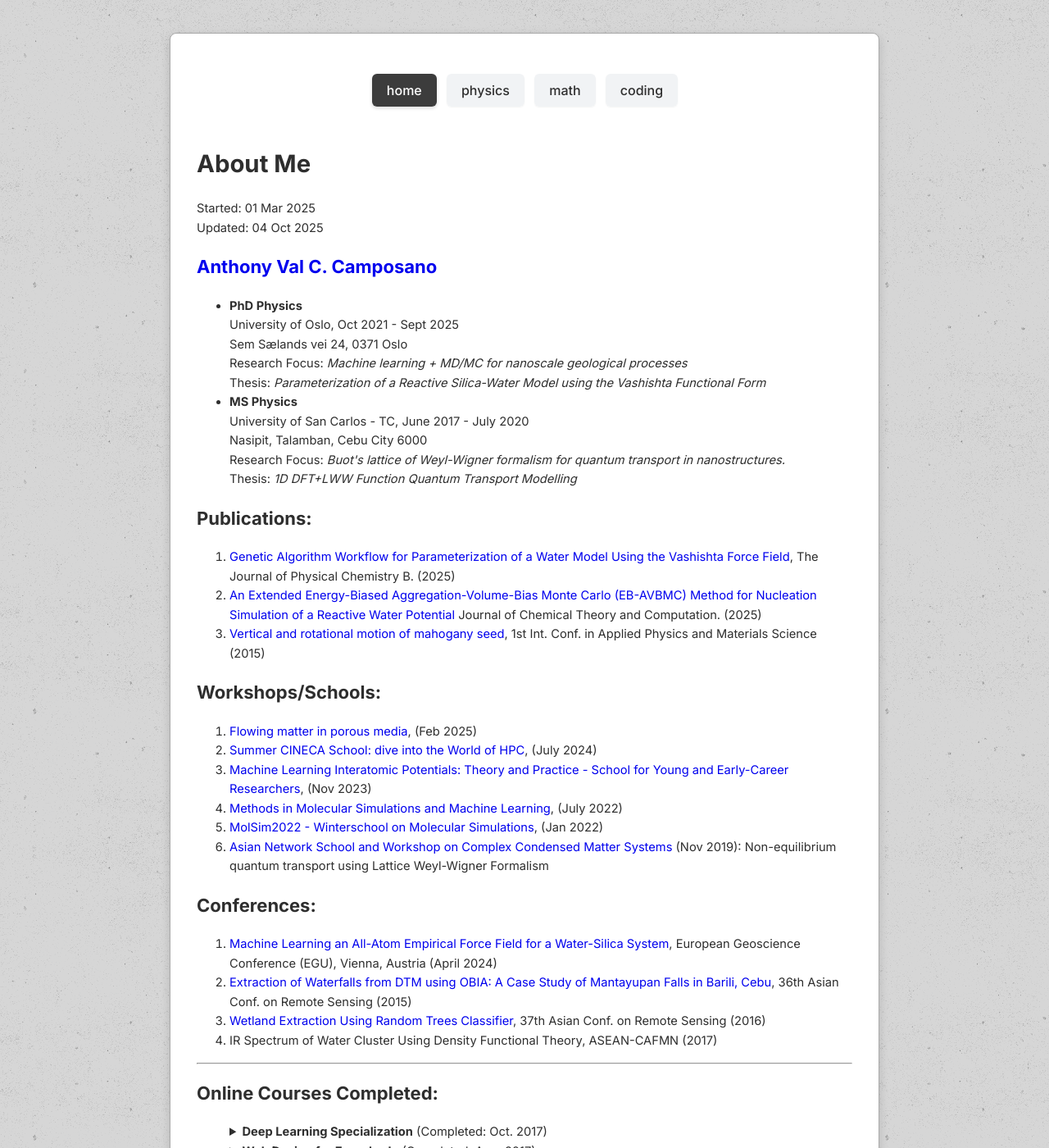
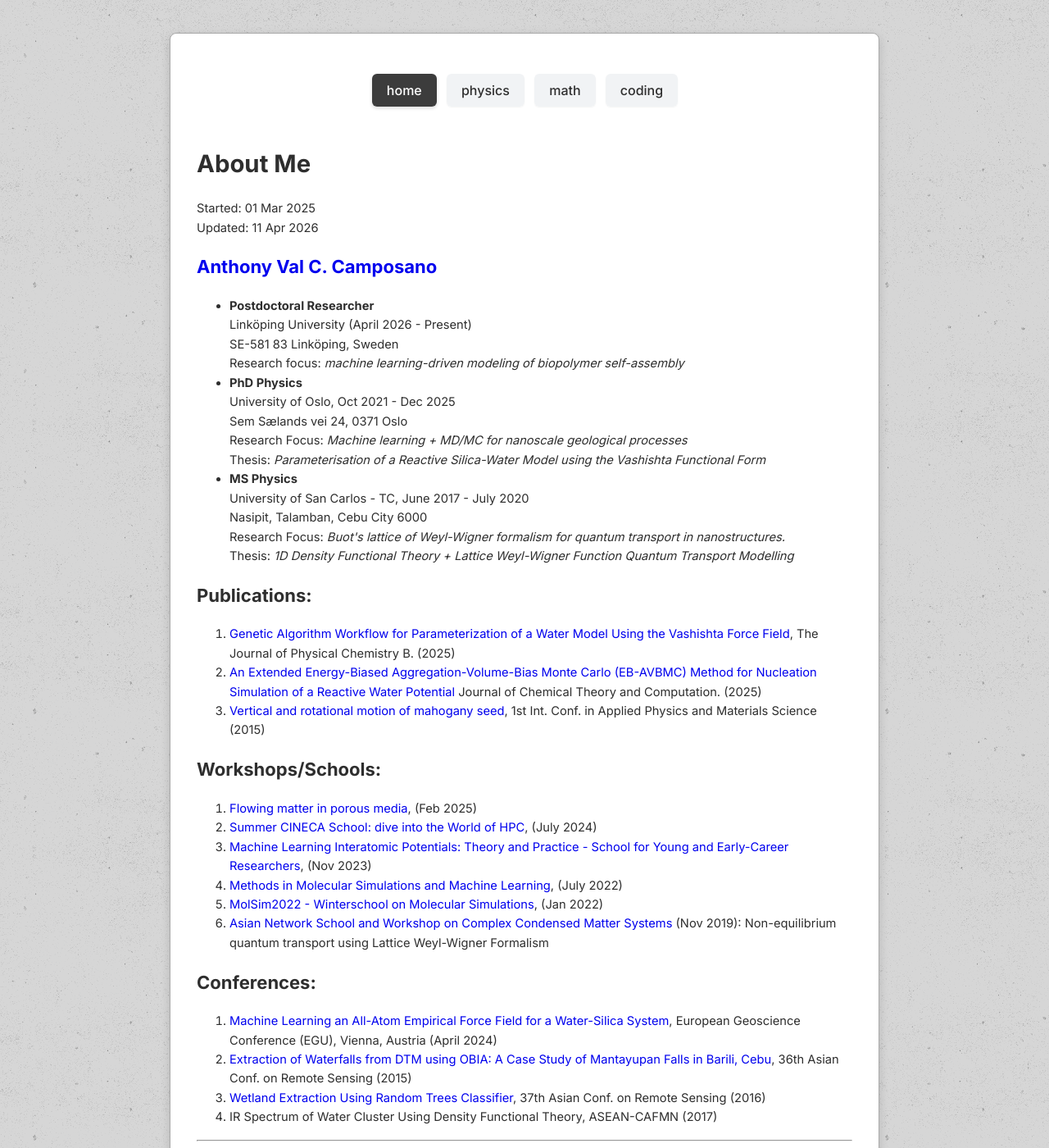
Before and after one commit to antble/antble.github.io, a Jekyll site: the page built from _posts/others/about_me/2025-03-01-about-me.md, in a window 1280 px wide and 1400 px high. Shown: the whole window at 82% size. Built offline with Jekyll 4.4.1, drawn with Linux system fonts in a browser that asks for light colours; some of the changed text lies outside the part shown.

Commit message:
update about me post

```diff
--- a/_posts/others/about_me/2025-03-01-about-me.md
+++ b/_posts/others/about_me/2025-03-01-about-me.md
@@ -2,28 +2,32 @@
 layout: post-others
 title: "About Me"
 date: 2025-03-01
-last_modified_at: 2025-10-04
+last_modified_at: 2026-04-11
 category: aboutme
 ---
 
 <h2><a href="https://scholar.google.com.ph/citations?user=cOoW4-4AAAAJ&hl=en">Anthony Val C. Camposano</a></h2>
 
+
 <ul>
-    <li><strong>PhD Physics</strong><br>
-University of Oslo, Oct 2021 - Sept 2025 <br>
-Sem Sælands vei 24, 0371 Oslo<br>
-Research Focus: <i>Machine learning + MD/MC for nanoscale geological processes</i><br>
-Thesis: <i>Parameterization of a Reactive Silica-Water Model using the Vashishta Functional Form</i>
-<br>
-    </li>
-    <li><strong>MS Physics</strong><br>
-University of San Carlos - TC, June 2017 - July 2020<br>
-Nasipit, Talamban, Cebu City 6000<br>
-Research Focus: <i>Buot's lattice of Weyl-Wigner formalism for quantum transport in nanostructures.</i></li>
-Thesis: <i>1D DFT+LWW Function Quantum Transport Modelling</i>
+  <li><strong>Postdoctoral Researcher</strong><br>
+  Linköping University (April 2026 - Present)<br>
+  SE-581 83 Linköping, Sweden <br>
+  Research focus:<i> machine learning-driven modeling of biopolymer self-assembly</i>
+  </li>
+  <li><strong>PhD Physics</strong><br>
+  University of Oslo, Oct 2021 - Dec 2025 <br>
+  Sem Sælands vei 24, 0371 Oslo<br>
+  Research Focus: <i>Machine learning + MD/MC for nanoscale geological processes</i><br>
+  Thesis: <i>Parameterisation of a Reactive Silica-Water Model using the Vashishta Functional Form</i>
+  <br>
+  </li>
+  <li><strong>MS Physics</strong><br>
+  University of San Carlos - TC, June 2017 - July 2020<br>
+  Nasipit, Talamban, Cebu City 6000<br>
+  Research Focus: <i>Buot's lattice of Weyl-Wigner formalism for quantum transport in nanostructures.</i></li>
+  Thesis: <i>1D Density Functional Theory + Lattice Weyl-Wigner Function Quantum Transport Modelling</i>
 </ul>
-
-
 
   <h2>Publications:</h2>
   <ol>
@@ -52,35 +56,57 @@
 
   <hr>
 
-  <h2>Online Courses Completed:</h2>
-  <ol>
+<h2>Online Courses Completed:</h2>
+<ol>
+  <li>
     <details>
-      <summary><b>Deep Learning Specialization</b> (Completed: Oct. 2017)</summary>
-      <ol>
+      <summary><strong>Deep Learning Specialization</strong> (Completed: Oct 2017)</summary>
+      <ul>
         <li>Structuring Machine Learning</li>
         <li>Neural Network and Deep Learning</li>
         <li>Improving Deep Neural Networks</li>
         <li>Convolutional Neural Networks</li>
         <li>Sequence Models</li>
-      </ol>
+      </ul>
     </details>
+  </li>
+
+  <li>
     <details>
-      <summary><b>Web Design for Everybody</b> (Completed: Aug. 2017)</summary>
-      <ol>
+      <summary><strong>Web Design for Everybody</strong> (Completed: Aug 2017)</summary>
+      <ul>
         <li>Intro to HTML</li>
         <li>Intro to CSS</li>
         <li>Javascript</li>
         <li>Responsive Design</li>
-      </ol>
+      </ul>
     </details>
+  </li>
+
+  <li>
     <details>
-      <summary><b>Applied Data Science with Python</b> (Completed: Nov. 2017)</summary>
-      <ol>
+      <summary><strong>Applied Data Science with Python</strong> (Completed: Nov 2017)</summary>
+      <ul>
         <li>Data Analysis</li>
         <li>Machine Learning</li>
         <li>Plotting</li>
         <li>Social Network Analysis</li>
         <li>Text Mining</li>
-      </ol>
+      </ul>
     </details>
-  </ol>
+  </li>
+
+  <li>
+    <details>
+      <summary><strong>Programming C++: A Hands-on Introduction</strong> (Completed: Jan 2026)</summary>
+      <ul>
+        <li>C++ Basics: Selection and Iteration</li>
+        <li>C++ Basic Structures: Vectors, Pointers, Strings, and Files</li>
+        <li>C++ Object Basics: Functions, Recursion, and Objects</li>
+        <li>Object-Oriented C++: Inheritance and Encapsulation</li>
+      </ul>
+    </details>
+  </li>
+
+  <li><b>Density Functional Theory</b> (Jan 28, 2026)</li>
+</ol>
```
